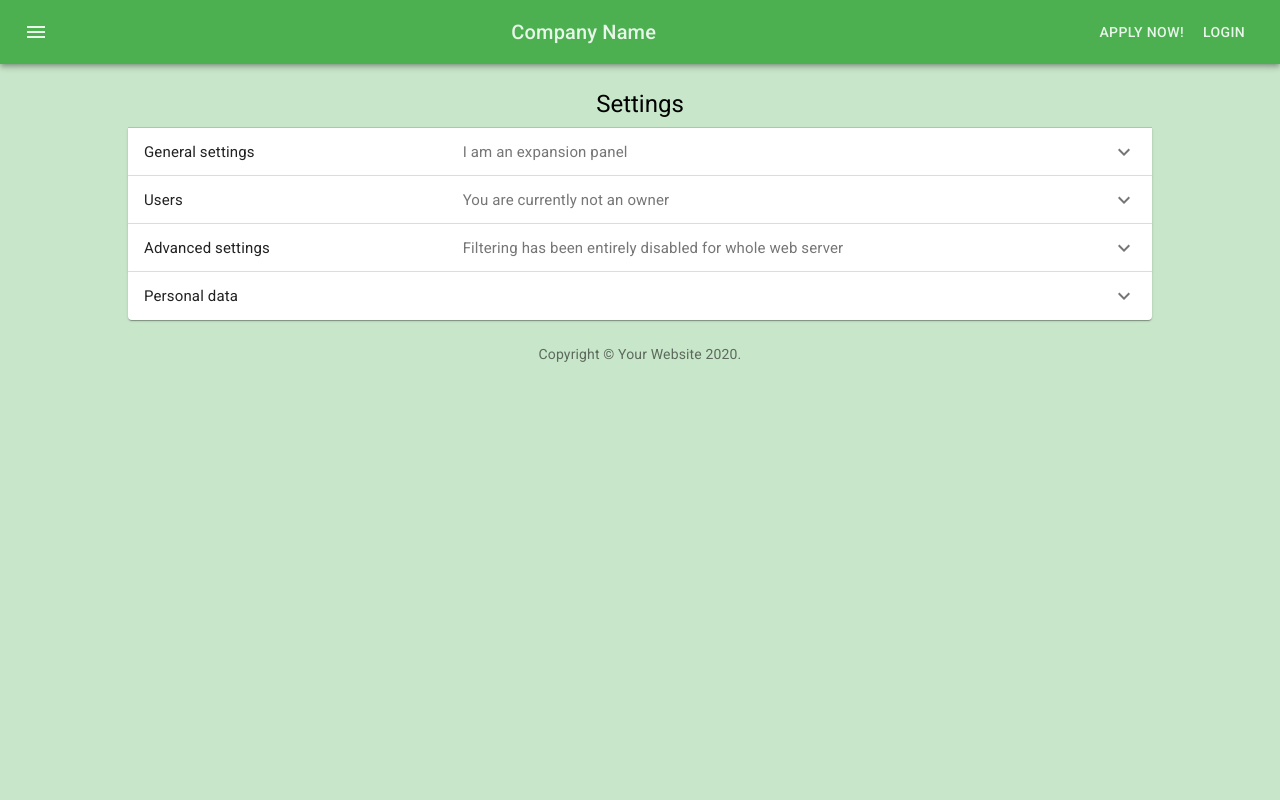
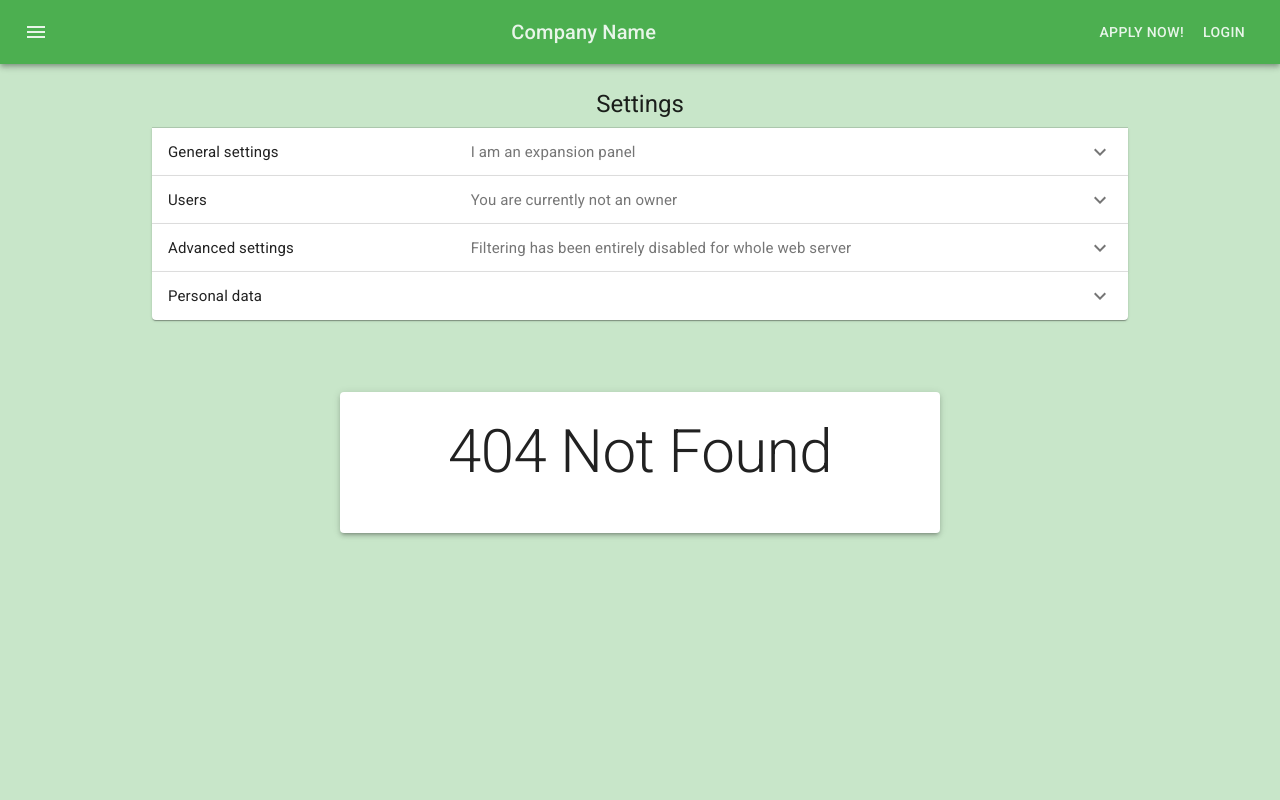
Before and after one commit to Hugens25/PaydayLoanSite, a React (Create React App) app: page /settings in a window 1280 px wide. Shown: the top 800 px of the page. Built offline with nearby package versions, Linux system fonts and the light colour scheme; the HTML template or start-up script is replaced by a standard one.

Commit message:
fixed logic

```diff
--- a/src/App.js
+++ b/src/App.js
@@ -1,10 +1,11 @@
-import React from 'react';
+import React, { useState } from 'react';
 import { ThemeProvider } from '@material-ui/styles';
 import { makeStyles, createMuiTheme } from '@material-ui/core/styles';
 import green from '@material-ui/core/colors/green';
 import './App.css';
 import Header from './components/layout/Header';
 import Footer from './components/layout/Footer';
+import { SessionContext, getSessionCookie } from './session';
 
 const AppTheme = createMuiTheme({
   palette: {
@@ -23,13 +24,17 @@ const useStyles = makeStyles((theme) => ({
 
 function App() {
   const classes = useStyles();
+  const [session, setSession] = useState(getSessionCookie());
+
   return (
+    <SessionContext.Provider value={session}>
       <div className="App">
         <ThemeProvider theme={AppTheme}>
           <Header />
           <Footer />
         </ThemeProvider>
       </div>
+    </SessionContext.Provider>
   );
 }
 
--- a/src/components/LandingPage.js
+++ b/src/components/LandingPage.js
@@ -87,7 +87,7 @@ export default function LandingPage(props) {
 
   async function handleSaveApplicantInfo() {
     setStartedTypingForAllFields()
-    if (checkAllRequiredFieldsProvided){
+    if (checkAllRequiredFieldsProvided()){
       setSubmitingApplicantInfo(true)
       // let url = process.env.REACT_APP_SAVE_APPLICANT_URL
       let url = 'https://8e7wggf57e.execute-api.us-east-1.amazonaws.com/default/save-applicant'
@@ -121,8 +121,9 @@ export default function LandingPage(props) {
                     autoComplete="given-name"
                     variant="outlined"
                     value={applicantInfo.firstName}
-                    error={!applicantInfo.firstName && startedTypingField.firstName}
+                    error={!applicantInfo.firstName && startedTypingField.firstName }
                     onChange={(e) => {handleAddApplicantInformation("firstName", e.target.value)}}
+                    onKeyPress={(e)=>{if(e.key === "Enter"){document.getElementById('checkMyOptionsButton').click();}}}
                   />
                   <TextField
                     className={classes.textInputs}
@@ -134,8 +135,9 @@ export default function LandingPage(props) {
                     autoComplete="family-name"
                     variant="outlined"
                     value={applicantInfo.lastName}
-                    error={!applicantInfo.lastName && startedTypingField.lastName}
+                    error={!applicantInfo.lastName && startedTypingField.lastName }
                     onChange={(e) => {handleAddApplicantInformation("lastName", e.target.value)}}
+                    onKeyPress={(e)=>{if(e.key === "Enter"){document.getElementById('checkMyOptionsButton').click();}}}
                   />
                   <TextField
                     className={classes.textInputs}
@@ -147,8 +149,9 @@ export default function LandingPage(props) {
                     autoComplete="email"
                     variant="outlined"
                     value={applicantInfo.email}
-                    error={!applicantInfo.email && startedTypingField.email}
+                    error={!applicantInfo.email && startedTypingField.email }
                     onChange={(e) => {handleAddApplicantInformation("email", e.target.value)}}
+                    onKeyPress={(e)=>{if(e.key === "Enter"){document.getElementById('checkMyOptionsButton').click();}}}
                   />
                   <Typography className={classes.textInputs} gutterBottom>
                     Desired Loan Amount
@@ -164,7 +167,7 @@ export default function LandingPage(props) {
                     onChange={(e) => {handleAddApplicantInformation("desiredLoanAmount", parseFloat(document.getElementsByName('desiredLoanAmount')[0].value) * 20)}}
                   />
                   <Box className={classes.buttons}>
-                    <Button className={classes.button} onClick={handleSaveApplicantInfo}>
+                    <Button id="checkMyOptionsButton" className={classes.button} onClick={handleSaveApplicantInfo}>
                       {submitingApplicantInfo ? <Spinner size={'2rem'}/> : "Check My Options!"}
                     </Button>
                   </Box>
--- a/src/components/UserPages/Login.js
+++ b/src/components/UserPages/Login.js
@@ -11,7 +11,7 @@ import Button from '@material-ui/core/Button';
 import Spinner from '../misc/Spinner';
 import green from '@material-ui/core/colors/green';
 import red from '@material-ui/core/colors/red';
-import { setSessionCookie } from '../../session';
+import { setSessionCookie, getSessionCookie } from '../../session';
 
 const StyledButton = withStyles({
     root: {
@@ -58,6 +58,7 @@ export default function Login(props) {
 
   const classes = useStyles();
   const history = useHistory();
+  const session = getSessionCookie();
 
   const {userInfo, setUserInfo, maximumLoginAttemptsReached, setMaximumLoginAttemptsReached, loginAttempts, setLoginAttempts} = props
 
@@ -83,13 +84,25 @@ export default function Login(props) {
     setRequiredValuesProvided(email && email.length > 0 && password && password.length > 0 ? true : false)
   }
 
-  const handleValidateCredentials = (val) => {
-    setValidateCredentials(val);
-    if(val) {
-      setSessionCookie({ ...userInfo, email, "isLoggedIn":true, "userInfoIsFetched": false});
+  async function handleValidateCredentials(isCredentialValidated) {
+  // const handleValidateCredentials = (val) => {
+    setValidateCredentials(isCredentialValidated);
+    if(isCredentialValidated) {
+      let data = await handleGetUserInfo()
+      setSessionCookie({...userInfo, email, 'firstName':data.user.firstName, 'lastName':data.user.lastName, "isLoggedIn":true, "userInfoIsFetched": false});
       setUserInfo({...userInfo, "email":email, "isLoggedIn":true});
+      completeLogin();
+    } else {
+      setCredentialValidiationInProgress(false);
     }
   };
+
+  async function handleGetUserInfo() {
+    let url = 'https://8e7wggf57e.execute-api.us-east-1.amazonaws.com/default/get-user'
+    let payload = {'email':email}
+    let data = await (await fetch(url, {method: 'POST', body: JSON.stringify(payload)})).json()
+    return data;
+  }
 
   const handleLoginAttempts = (val) => {
     setLoginAttempts(val + 1);
@@ -109,16 +122,12 @@ export default function Login(props) {
 
   useEffect(() => {
     handleValuesExist()
+  });
 
-    if(validateCredentials) {
-
-      history.push('/home')
-      // history.push({
-      //   pathname: '/home',
-      //   state: {userInfo}
-      // });
-    }
-  });
+  const completeLogin = () => {
+    setCredentialValidiationInProgress(false);
+    history.push('/home')
+  }
 
   async function handleValidation() {
     setCredentialValidiationInProgress(true);
@@ -128,7 +137,6 @@ export default function Login(props) {
     let data = await (await fetch(url, {method: 'POST', body: JSON.stringify(payload)})).json()
     handleValidateCredentials(data.validated)
     handleLoginAttempts(loginAttempts);
-    setCredentialValidiationInProgress(false);
   }
 
     return(
--- a/src/components/UserPages/Logout.js
+++ b/src/components/UserPages/Logout.js
@@ -1,4 +1,4 @@
-import React, { useEffect, useState } from 'react';
+import React, { useEffect, useState, useContext, useCallback } from 'react';
 import { Redirect, Link, useHistory } from 'react-router-dom';
 import { makeStyles } from '@material-ui/core/styles';
 import Alert from '@material-ui/lab/Alert';
@@ -6,6 +6,7 @@ import IconButton from '@material-ui/core/IconButton';
 import Collapse from '@material-ui/core/Collapse';
 import CloseIcon from '@material-ui/icons/Close';
 import LandingPage from '../LandingPage';
+import {SessionContext, getSessionCookie, setSessionCookie} from '../../session';
 import Cookies from "js-cookie";
 
 
@@ -51,34 +52,48 @@ const useStyles = makeStyles((theme) => ({
 
 export default function Logout(props) {
 
+  let session = getSessionCookie();
+
   const {userInfo, setUserInfo, applicantInfo, setApplicantInfo, setLoginAttempts } = props
   const [open, setOpen] = useState(true);
   let [timeUntilRedirect, setTimeUntilRedirect] = useState(5);
+  const [redirected, setRedirected] = useState(false);
+  const [intervalValue, setIntervalValue] = useState(null);
+  const [timeoutValue, setTimeoutValue] = useState(null);
+
   const history = useHistory();
 
   const handleLogOut = () => {
     setUserInfo({"isLoggedIn":false})
     setApplicantInfo({})
     setLoginAttempts(1)
+    setSessionCookie({"isLoggedIn":false})
     handleRemoveLogOutBanner()
-    Cookies.remove("session");
   }
 
   const handleRemoveLogOutBanner = () => {
     setTimeUntilRedirect(timeUntilRedirect--)
-    let timer = setInterval(() => {setTimeUntilRedirect(timeUntilRedirect--)}, 1000)
-    setTimeout(() => {setOpen(false); clearInterval(timer); redirectToHome()}, 5000)
+    setIntervalValue(setInterval(() => {setTimeUntilRedirect(timeUntilRedirect--)}, 1000))
+    setTimeoutValue(setTimeout(() => {setOpen(false); clearInterval(intervalValue); if(!redirected){redirectToHome()}}, 5000))
   }
 
   const redirectToHome = () => {
+    setRedirected(true)
     history.push('/')
   }
 
   useEffect(() => {
-      if(userInfo.isLoggedIn){
+      if(session.isLoggedIn){
         handleLogOut();
       }
   })
+
+  useEffect(() => {
+    if(redirected){
+      clearInterval(intervalValue);
+      clearTimeout(timeoutValue);
+    }
+},redirected);
 
   const classes = useStyles();
   return(
@@ -102,8 +117,6 @@ export default function Logout(props) {
           <div style={{width:'90vw'}}>{`Successfully Logged Out. You will be redirected to the home page within ${timeUntilRedirect} seconds.`}</div>
         </Alert>
       </Collapse>
-      {/* <LandingPage userInfo={userInfo} setUserInfo={setUserInfo} applicantInfo={applicantInfo} setApplicantInfo={setApplicantInfo} setApplicantInfo={setApplicantInfo} setLoginAttempts={setLoginAttempts} /> */}
-      {/* {!open && <Redirect to="/" />} */}
     </div>
   );
 }
--- a/src/components/UserPages/home/HomePage.js
+++ b/src/components/UserPages/home/HomePage.js
@@ -1,6 +1,6 @@
-import React, { useEffect, useState, Fragment, useContext } from 'react';
+import React, { useEffect, useState, Fragment, useContext, useCallback } from 'react';
 import { Link, Redirect, useLocation } from 'react-router-dom';
-import { SessionContext, setSessionCookie } from '../../../session';
+import { SessionContext, getSessionCookie, setSessionCookie } from '../../../session';
 
 import { makeStyles } from '@material-ui/core/styles';
 import Paper from '@material-ui/core/Paper';
@@ -13,6 +13,7 @@ import Spinner from '../../misc/Spinner';
 import ViewApplications from './options/application/ViewApplications';
 import ViewPayments from './options/payments/ViewPayments';
 import LoanDetails from './options/loan/LoanDetails';
+import NotFound from '../../misc/NotFound';
 
 const useStyles = makeStyles((theme) => ({
     layout: {
@@ -56,36 +57,14 @@ const useStyles = makeStyles((theme) => ({
 
 export default function HomePage(props) {
 
-  const location = useLocation();
+  let session = getSessionCookie()
+  console.log(session);
 
-  const session = useContext(SessionContext);
-  console.log('session',session);
-
-  // const {userInfo} = location.state
-
-  const {userInfo, setUserInfo} = props
-
-  const [userInfoIsFetched, setUserInfoIsFetched] = useState(session.userInfoIsFetched);
-  const [userInfoReceived, setUserInfoReceived] = useState(false);
-
-
-
-  async function getUserInfo() {
-    setUserInfoIsFetched(true)
-    console.log("In getUserInfo");
-    // let url = process.env.REACT_APP_GET_USER_URL
-    let url = 'https://8e7wggf57e.execute-api.us-east-1.amazonaws.com/default/get-user'
-    let payload = {'email':userInfo.email}
-    let data = await (await fetch(url, {method: 'POST', body: JSON.stringify(payload)})).json()
-    let firstName = data.user.firstName
-    let lastName = data.user.lastName
-    setUserInfoReceived(true)
-    setSessionCookie({ ...session, 'userInfoIsFetched': true });
-    setUserInfo({...userInfo, "firstName":firstName, "lastName":lastName, "userInfoIsFetched":true})
-  }
+  const [, updateState] = useState();
+  const forceUpdate = useCallback(() => updateState({}), []);
 
   useEffect(() => {
-    if(!userInfoIsFetched){console.log(session); getUserInfo()}
+    if(!session.userInfoIsFetched){forceUpdate(); setSessionCookie({...session, 'userInfoIsFetched':true})}
   });
 
   const classes = useStyles();
@@ -96,12 +75,12 @@ export default function HomePage(props) {
           <div className={classes.layout}>
               <Box className={classes.container}>
                   <Paper className={classes.paper} elevation={3}>
-                      {!userInfoIsFetched ? (<Box className={classes.spinnerContainer}><Spinner size={'5rem'}/></Box>) :
+                      {/* {!session.userInfoIsFetched ? (<Box className={classes.spinnerContainer}><Spinner size={'5rem'}/></Box>) :  */}
+                      {!session.isLoggedIn ? (<Redirect to="/login"/>) :
                         (
                           <Box className={classes.root}>
                             <Typography className={classes.headers} variant="h5" gutterBottom>My Account</Typography>
-                            <Typography className={classes.headers}>{`Welcome${userInfo.firstName ? ', '+userInfo.firstName : '' }${userInfo.lastName ? ' '+userInfo.lastName : ''}!`}</Typography>
-                            {/* <Button><Link to='/settings'>Settings</Link></Button> */}
+                            <Typography className={classes.headers}>{`Welcome${session.firstName ? ', '+session.firstName : '' }${session.lastName ? ' '+session.lastName : ''}!`}</Typography>
                             <Box className={classes.element}><ViewApplications /></Box>
                             <Box className={classes.element}><LoanDetails /></Box>
                             <Box className={classes.element}><ViewPayments /></Box>
--- a/src/components/layout/Header.js
+++ b/src/components/layout/Header.js
@@ -18,6 +18,7 @@ import LandingPage from '../LandingPage';
 import HomePage from '../UserPages/home/HomePage';
 import Settings from '../UserPages/Settings';
 import SideNav from './SideNav';
+import NotFound from '../misc/NotFound';
 
 const useStyles = makeStyles((theme) => ({
   root: {
@@ -53,7 +54,7 @@ export default function Navbar() {
 
   const classes = useStyles();
 
-  const [session, setSession] = useState(getSessionCookie());
+  const session = getSessionCookie();
 
   const [userInfo, setUserInfo] = useState({'isLoggedIn':false});
   const [applicantInfo, setApplicantInfo] = useState({});
@@ -65,15 +66,7 @@ export default function Navbar() {
   const [maximumLoginAttemptsReached, setMaximumLoginAttemptsReached] = useState(false);
   const [loginAttempts, setLoginAttempts] = useState(1);
 
-  // useEffect(
-  //   () => {
-  //     setSession(getSessionCookie());
-  //   },
-  //   [session]
-  // );
-
   return (
-    <SessionContext.Provider value={session}>
     <Router>
       <div className={classes.root}>
         <AppBar position="static" color="primary">
@@ -85,8 +78,8 @@ export default function Navbar() {
               <Link style={{ textDecoration: 'none', color: '#e8f5e9' }} to="/">Company Name</Link>
             </Typography>
             <StyledButton ><Link style={{ textDecoration: 'none', color: '#e8f5e9' }} to="/apply">Apply Now!</Link></StyledButton>
-              {!userInfo.isLoggedIn && <StyledButton ><Link style={{ textDecoration: 'none', color: '#e8f5e9' }} to="/login">LOGIN</Link></StyledButton>}
-              {userInfo.isLoggedIn && <StyledButton ><Link style={{ textDecoration: 'none', color: '#e8f5e9' }} to="/logout">LOGOUT</Link></StyledButton>}
+            {!session.isLoggedIn && <StyledButton ><Link style={{ textDecoration: 'none', color: '#e8f5e9' }} to="/login">LOGIN</Link></StyledButton>}
+            {session.isLoggedIn && <StyledButton ><Link style={{ textDecoration: 'none', color: '#e8f5e9' }} to="/logout">LOGOUT</Link></StyledButton>}
           </Toolbar>
         </AppBar>
         {isHambugerMenuOpen && <SideNav userInfo={userInfo} isHambugerMenuOpen={isHambugerMenuOpen} setIsHamburgerMenuOpen={setIsHamburgerMenuOpen}/>}
@@ -96,8 +89,8 @@ export default function Navbar() {
           <Route path="/logout" render={(props) => <Logout userInfo={userInfo} setUserInfo={setUserInfo} applicantInfo={applicantInfo} setApplicantInfo={setApplicantInfo} setLoginAttempts={setLoginAttempts}/>}/>
           <Route path="/home" render={(props) => <HomePage userInfo={userInfo} setUserInfo={setUserInfo} />}/>
           <Route path="/settings" render={(props) => <Settings userInfo={userInfo} setUserInfo={setUserInfo} />}/>
+          <Route component={NotFound}/>
         </div>
     </Router>
-    </SessionContext.Provider>
   );
 }
--- /dev/null
+++ b/src/components/misc/NotFound.js
@@ -0,0 +1,60 @@
+import React, { useState, useEffect, Fragment } from 'react';
+import { useHistory } from 'react-router-dom';
+import { makeStyles, withStyles } from '@material-ui/core/styles';
+import CssBaseline from '@material-ui/core/CssBaseline';
+import Paper from '@material-ui/core/Paper';
+import Box from '@material-ui/core/Box';
+import Grid from '@material-ui/core/Grid';
+import TextField from '@material-ui/core/TextField';
+import Typography from '@material-ui/core/Typography';
+import Button from '@material-ui/core/Button';
+import Spinner from '../misc/Spinner';
+import green from '@material-ui/core/colors/green';
+import red from '@material-ui/core/colors/red';
+import { setSessionCookie } from '../../session';
+
+const StyledButton = withStyles({
+    root: {
+      color: green[500]
+    }
+  })(Button);
+
+const useStyles = makeStyles((theme) => ({
+    layout: {
+      width: 'auto',
+      minHeight: '80vh',
+      marginLeft: theme.spacing(2),
+      marginRight: theme.spacing(2),
+      [theme.breakpoints.up(600 + theme.spacing(2) * 2)]: {
+        width: 600,
+        marginLeft: 'auto',
+        marginRight: 'auto',
+      },
+    },
+    paper: {
+      marginTop: theme.spacing(3),
+      marginBottom: theme.spacing(3),
+      padding: theme.spacing(2),
+      [theme.breakpoints.up(600 + theme.spacing(3) * 2)]: {
+        marginTop: theme.spacing(6),
+        marginBottom: theme.spacing(6),
+        padding: theme.spacing(3),
+      },
+    },
+  }));
+
+export default function NotFound() {
+
+    const classes = useStyles();
+
+    return(
+      <Fragment>
+        <CssBaseline />
+        <div className={classes.layout}>
+          <Paper className={classes.paper} elevation={3}>
+              <Typography variant="h2" gutterBottom>404 Not Found</Typography>
+          </Paper>
+        </div>
+      </Fragment>
+    );
+}
```
Lines whose indentation alone changed are shown as unchanged.
